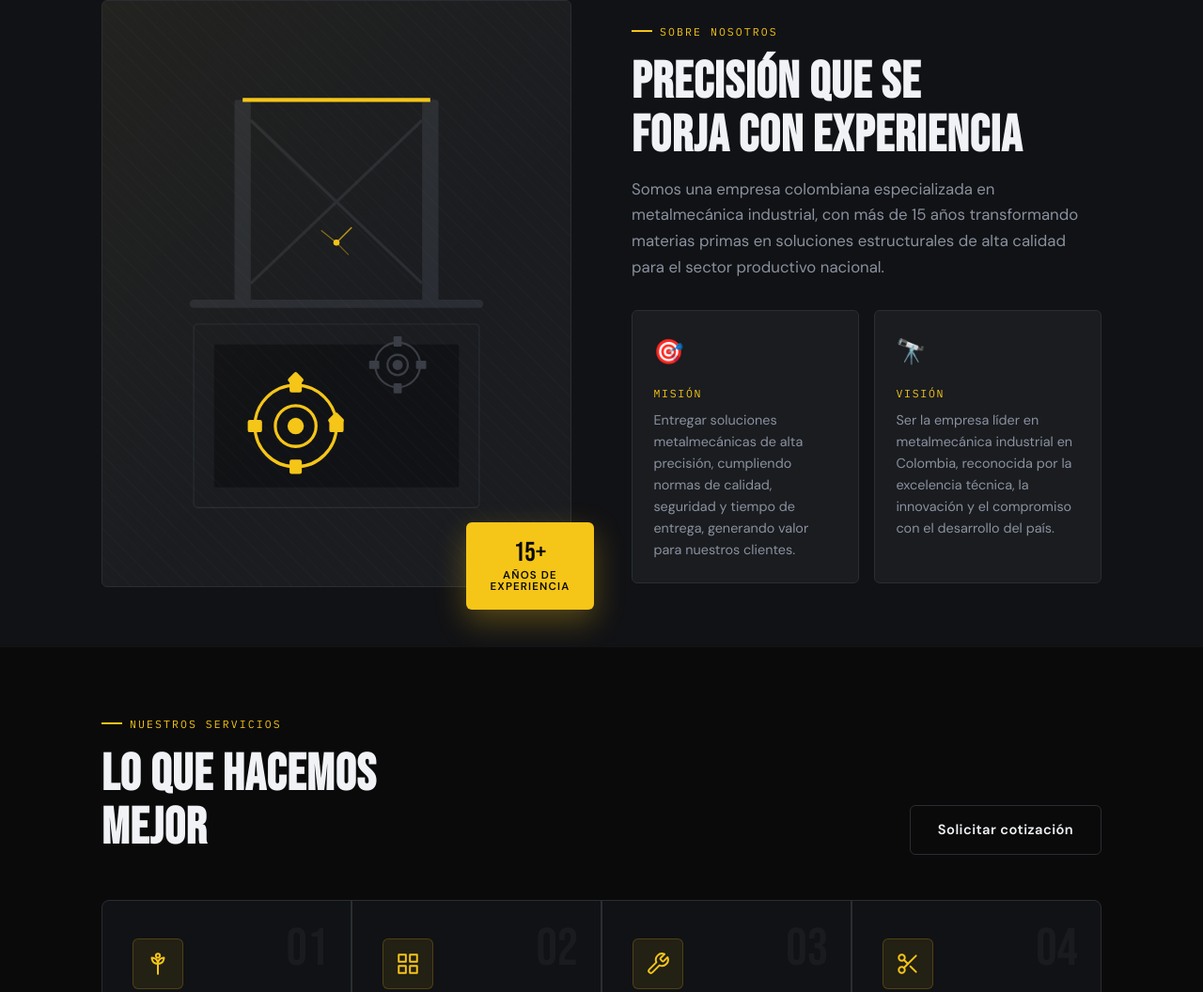
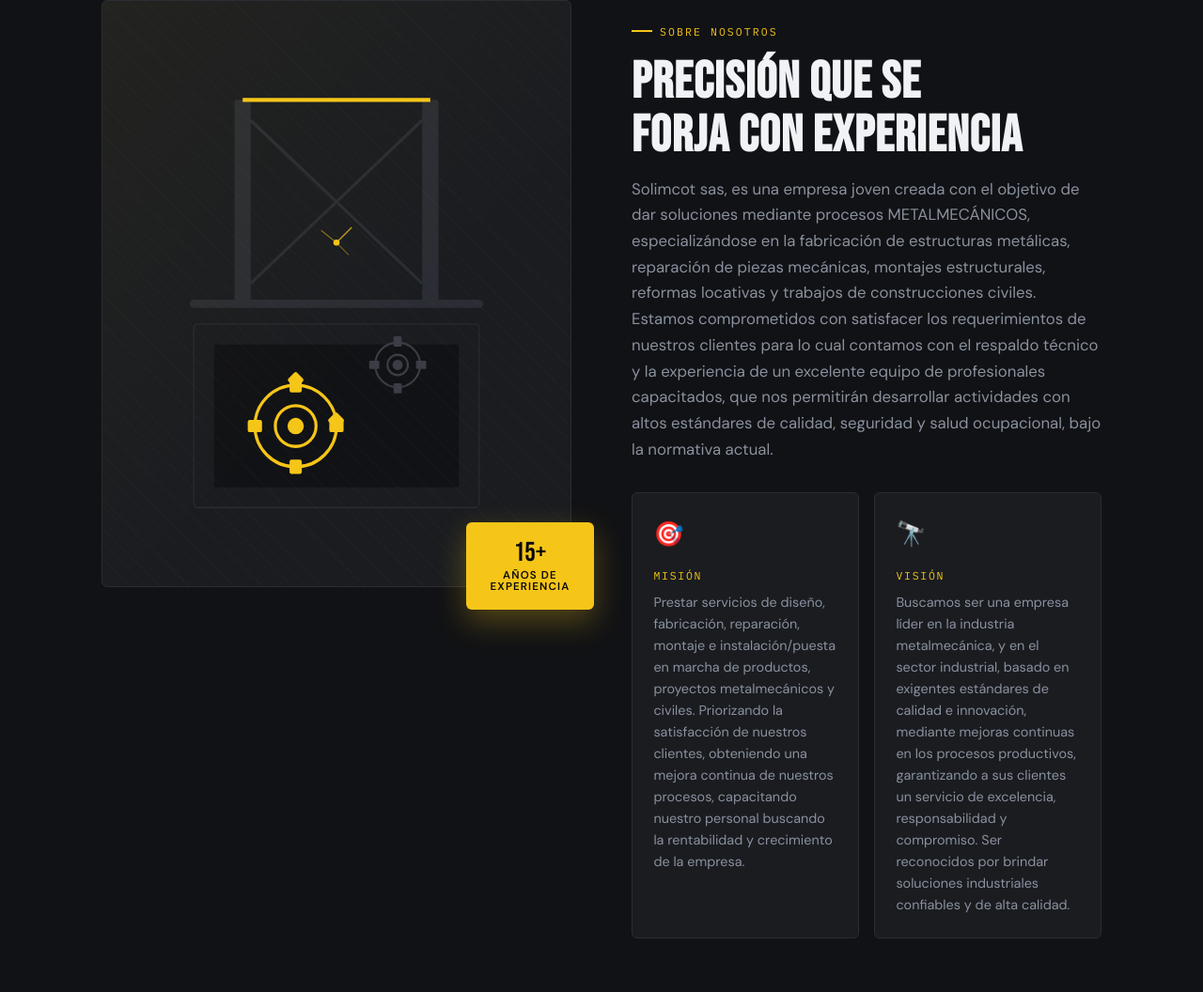
Before and after one commit to kevin6rodriguez9/SOLIMCOT, a plain HTML site: page index.html in a window 1280 px wide. Shown: the part 1066-2122 px from the top of the page at 94% size. Drawn offline with Linux system fonts and the light colour scheme.

Commit message:
Add files via upload

```diff
--- a/index.html
+++ b/index.html
@@ -5,32 +5,21 @@
     <meta charset="UTF-8" />
     <meta name="viewport" content="width=device-width, initial-scale=1.0" />
     <title>Solimcot - Metalmecánica Industrial</title>
-
-    <!-- Google Fonts -->
     <link
         href="https://fonts.googleapis.com/css2?family=Bebas+Neue&family=DM+Sans:wght@300;400;500;600&family=IBM+Plex+Mono:wght@400;600&display=swap"
         rel="stylesheet" />
 
-    <!-- Hoja de estilos externa -->
     <link rel="stylesheet" href="styles.css" />
 </head>
 
 <body>
-
-    <!-- ============================================================
-       NAVBAR
-  ============================================================ -->
     <nav id="navbar">
         <div class="container">
             <div class="nav-inner">
-
-                <!-- Logo -->
                 <a href="#inicio" class="nav-logo">
-                    <div class="nav-logo-icon"><span>S</span></div>
+                    <div class="nav-logo-icon"><span><img src="LOGOSOLIMCOT.webp" alt=""></span></div>
                     <span class="nav-logo-text">SOLIM<em>COT</em></span>
                 </a>
-
-                <!-- Links de escritorio -->
                 <ul class="nav-links">
                     <li><a href="#inicio">Inicio</a></li>
                     <li><a href="#servicios">Servicios</a></li>
@@ -38,8 +27,6 @@
                     <li><a href="#contacto">Contacto</a></li>
                     <li><a href="#agendar" class="nav-cta">Agendar</a></li>
                 </ul>
-
-                <!-- Botón hamburguesa (móvil) -->
                 <button class="nav-hamburger" id="hamburger" aria-label="Abrir menú">
                     <span></span>
                     <span></span>
@@ -47,8 +34,6 @@
                 </button>
             </div>
         </div>
-
-        <!-- Menú desplegable móvil -->
         <div class="nav-drawer" id="drawer">
             <a href="#inicio" onclick="closeDrawer()">Inicio</a>
             <a href="#servicios" onclick="closeDrawer()">Servicios</a>
@@ -57,28 +42,20 @@
             <a href="#agendar" onclick="closeDrawer()">Agendar visita</a>
         </div>
     </nav>
-
-    <!-- ============================================================
-       HERO – INICIO
-  ============================================================ -->
     <section id="inicio">
         <div class="hero-bg"></div>
         <div class="hero-accent"></div>
-
         <div class="container hero-content">
             <div class="hero-badge">Empresa certificada &bull; Bogotá, Colombia</div>
-
             <h1 class="hero-title">
                 SOLUCIONES EN<br>
                 <span class="accent">METALMECÁNICA</span><br>
                 DE ALTA CALIDAD
             </h1>
-
             <p class="hero-sub">
                 Fabricación, soldadura y reparaciones industriales con los más altos estándares de precisión. Tu
                 proyecto en manos de expertos.
             </p>
-
             <div class="hero-actions">
                 <a href="#agendar" class="btn btn-primary">
                     <svg width="16" height="16" viewBox="0 0 24 24" fill="none" stroke="currentColor" stroke-width="2.2"
@@ -92,8 +69,6 @@
                 </a>
                 <a href="#servicios" class="btn btn-outline">Ver servicios</a>
             </div>
-
-            <!-- Estadísticas -->
             <div class="hero-stats">
                 <div class="stat-item">
                     <div class="stat-num">15+</div>
@@ -111,17 +86,11 @@
                 </div>
             </div>
         </div>
-
-        <!-- Badge flotante decorativo -->
         <div class="hero-float">
             <div class="hero-float-num">ISO</div>
             <div class="hero-float-text">Calidad certificada</div>
         </div>
     </section>
-
-    <!-- ============================================================
-       MARQUEE – Franja de servicios animada
-  ============================================================ -->
     <div class="marquee-strip" aria-hidden="true">
         <div class="marquee-inner">
             <span class="marquee-item">SOLDADURA</span><span class="marquee-dot">◆</span>
@@ -130,7 +99,6 @@
             <span class="marquee-item">CORTE CNC</span><span class="marquee-dot">◆</span>
             <span class="marquee-item">FABRICACIÓN A MEDIDA</span><span class="marquee-dot">◆</span>
             <span class="marquee-item">MANTENIMIENTO PREVENTIVO</span><span class="marquee-dot">◆</span>
-            <!-- Segunda copia para loop continuo -->
             <span class="marquee-item">SOLDADURA</span><span class="marquee-dot">◆</span>
             <span class="marquee-item">ESTRUCTURAS METÁLICAS</span><span class="marquee-dot">◆</span>
             <span class="marquee-item">REPARACIONES INDUSTRIALES</span><span class="marquee-dot">◆</span>
@@ -208,9 +176,15 @@
                     <span class="section-label">Sobre nosotros</span>
                     <h2 class="section-title reveal">Precisión que se<br>forja con experiencia</h2>
                     <p class="section-desc reveal reveal-delay-1">
-                        Somos una empresa colombiana especializada en metalmecánica industrial, con más de 15 años
-                        transformando materias primas en soluciones estructurales de alta calidad para el sector
-                        productivo nacional.
+                        Solimcot sas, es una empresa joven creada con el objetivo de dar soluciones mediante procesos
+                        METALMECÁNICOS, especializándose en la fabricación de estructuras metálicas, reparación de
+                        piezas mecánicas, montajes estructurales, reformas locativas y trabajos de construcciones
+                        civiles.
+                        Estamos comprometidos con satisfacer los requerimientos de nuestros clientes para lo cual
+                        contamos con el respaldo técnico y la experiencia de un excelente equipo de profesionales
+                        capacitados, que nos permitirán desarrollar actividades con altos estándares de calidad,
+                        seguridad y salud ocupacional, bajo la normativa actual.
+
                     </p>
 
                     <!-- Tarjetas Misión / Visión -->
@@ -218,16 +192,20 @@
                         <div class="mv-card reveal reveal-delay-2">
                             <div class="mv-card-icon">🎯</div>
                             <div class="mv-card-title">Misión</div>
-                            <div class="mv-card-text">Entregar soluciones metalmecánicas de alta precisión, cumpliendo
-                                normas de calidad, seguridad y tiempo de entrega, generando valor para nuestros
-                                clientes.</div>
+                            <div class="mv-card-text">Prestar servicios de diseño, fabricación, reparación, montaje e
+                                instalación/puesta en marcha de productos, proyectos metalmecánicos y civiles.
+                                Priorizando la satisfacción de nuestros clientes, obteniendo una mejora continua de
+                                nuestros procesos, capacitando nuestro personal buscando la rentabilidad y crecimiento
+                                de la empresa.</div>
                         </div>
                         <div class="mv-card reveal reveal-delay-3">
                             <div class="mv-card-icon">🔭</div>
                             <div class="mv-card-title">Visión</div>
-                            <div class="mv-card-text">Ser la empresa líder en metalmecánica industrial en Colombia,
-                                reconocida por la excelencia técnica, la innovación y el compromiso con el desarrollo
-                                del país.</div>
+                            <div class="mv-card-text">Buscamos ser una empresa líder en la industria metalmecánica, y en
+                                el sector industrial, basado en exigentes estándares de calidad e innovación, mediante
+                                mejoras continuas en los procesos productivos, garantizando a sus clientes un servicio
+                                de excelencia, responsabilidad y compromiso. Ser reconocidos por brindar soluciones
+                                industriales confiables y de alta calidad.</div>
                         </div>
                     </div>
                 </div>
@@ -504,8 +482,9 @@
                     </div>
                     <div>
                         <div class="contact-label">Teléfono</div>
-                        <div class="contact-value">+57 (1) 234-5678</div>
-                        <div class="contact-sub">Lunes a Viernes · 7 am – 6 pm</div>
+                        <div class="contact-value">+57 301 2354552</div>
+                        <div class="contact-value">+57 320 8419362</div>
+                        <div class="contact-sub">Lunes a Viernes · 7 am - 6 pm</div>
                     </div>
                 </div>
 
@@ -519,7 +498,7 @@
                     </div>
                     <div>
                         <div class="contact-label">Correo electrónico</div>
-                        <div class="contact-value">info@solimcot.com.co</div>
+                        <div class="contact-value">solimcot@gmail.com</div>
                         <div class="contact-sub">Respondemos en menos de 24 h</div>
                     </div>
                 </div>
@@ -555,19 +534,12 @@
                         <span style="font-size:.75rem">S</span>
                     </div>
                     <p class="footer-copy">
-                        © 2024 <strong>Solimcot</strong> · Todos los derechos reservados.
+                        © 2026 <strong>Solimcot</strong> · Todos los derechos reservados.
                     </p>
                 </div>
 
                 <!-- Redes sociales simuladas -->
                 <div class="footer-socials">
-                    <button class="social-btn" title="LinkedIn" onclick="alert('LinkedIn de Solimcot')">
-                        <svg viewBox="0 0 24 24" stroke-width="1.8" stroke-linecap="round" stroke-linejoin="round">
-                            <path d="M16 8a6 6 0 0 1 6 6v7h-4v-7a2 2 0 0 0-2-2 2 2 0 0 0-2 2v7h-4v-7a6 6 0 0 1 6-6z" />
-                            <rect x="2" y="9" width="4" height="12" />
-                            <circle cx="4" cy="4" r="2" />
-                        </svg>
-                    </button>
                     <button class="social-btn" title="Instagram" onclick="alert('Instagram de Solimcot')">
                         <svg viewBox="0 0 24 24" stroke-width="1.8" stroke-linecap="round" stroke-linejoin="round">
                             <rect x="2" y="2" width="20" height="20" rx="5" />
@@ -592,7 +564,6 @@
         </div>
     </footer>
 
-    <!-- Script externo (al final del body para mejor rendimiento) -->
     <script src="script.js"></script>
 
 </body>
```
